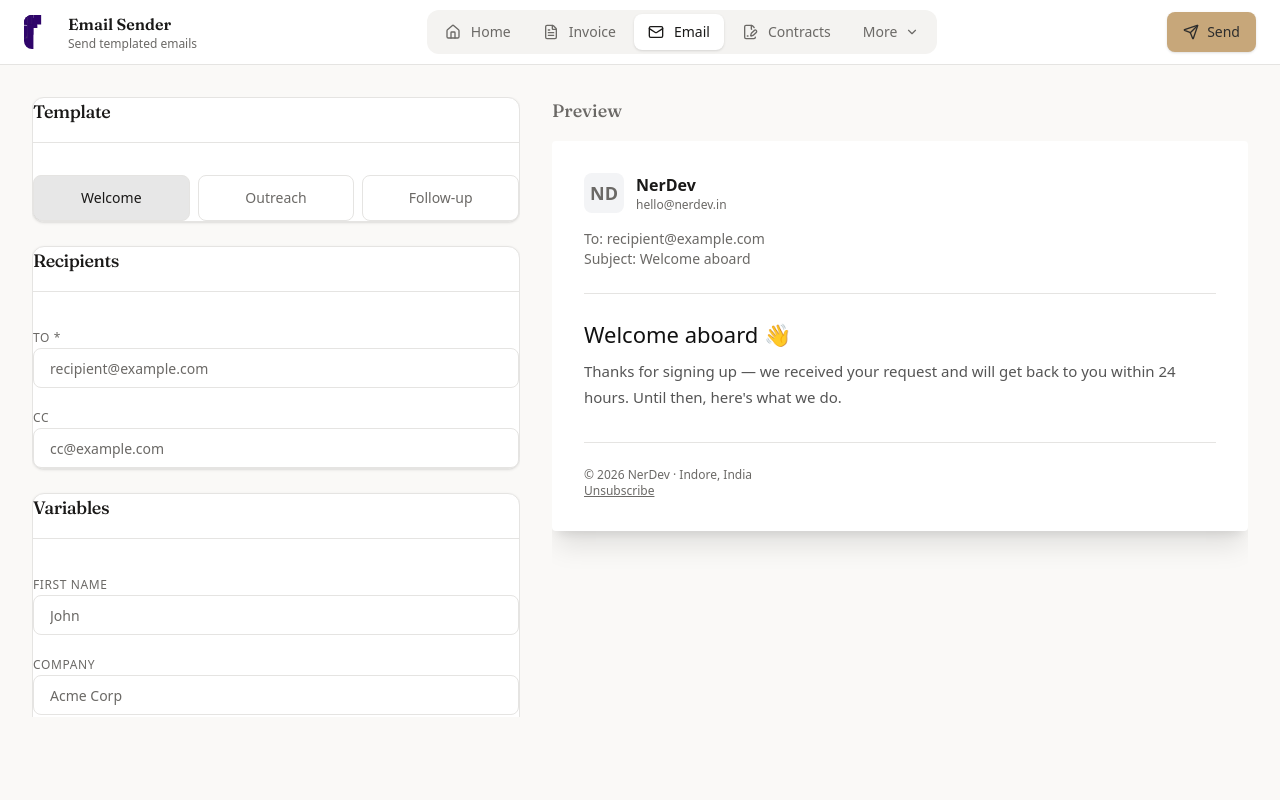
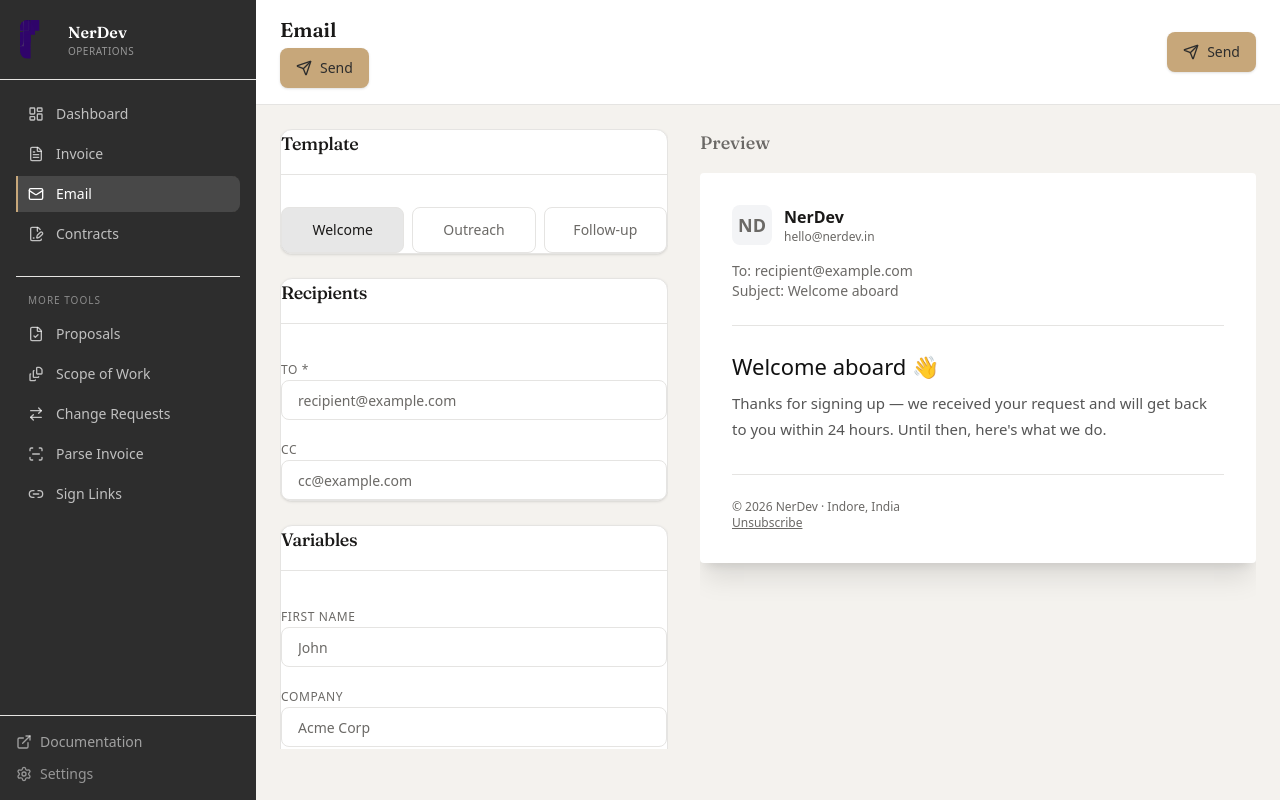
Before and after one commit to NalinDalal/operation-nerdev, a Next.js app: page /email in a window 1280 px wide. Built offline with nearby package versions, Linux system fonts and the light colour scheme; a web font is replaced by a local one.

Commit message:
logo added with email ui with sidebar

```diff
--- a/app/email/page.tsx
+++ b/app/email/page.tsx
@@ -7,7 +7,8 @@ import { Textarea } from "@/components/textarea";
 import { Label } from "@/components/label";
 import { Card, CardContent, CardHeader, CardTitle } from "@/components/card";
 import { FileText, Mail, ScanLine, Send, Loader2 } from "lucide-react";
-import { Nav } from "@/components/nav";
+import { SidebarLayout } from "@/components/sidebar";
+import { EmailActions } from "@/components/email-actions";
 
 const TEMPLATES = {
   welcome: {
@@ -138,26 +139,8 @@ export default function EmailPage() {
   };
 
   return (
-    <div className="min-h-screen bg-[var(--background)]">
-      <Nav
-        title="Email Sender"
-        subtitle="Send templated emails"
-        active="email"
-        action={
-          <Button
-            onClick={handleSend}
-            disabled={sending}
-            variant="primary"
-            className="gap-2"
-          >
-            {sending ? <Loader2 className="w-4 h-4 animate-spin" /> : <Send className="w-4 h-4" />}
-            {sending ? 'Sending...' : 'Send'}
-          </Button>
-        }
-      />
-
-      <div className="max-w-[1600px] mx-auto px-4 lg:px-8 py-8">
-        <div className="grid grid-cols-1 xl:grid-cols-12 gap-8">
+    <SidebarLayout title="Email" action={<EmailActions onSend={handleSend} sending={sending} />}>
+      <div className="grid grid-cols-1 xl:grid-cols-12 gap-8">
           <div className="xl:col-span-5 space-y-6 overflow-y-auto" style={{ maxHeight: 'calc(100vh - 180px)' }}>
             <Card className="border-[var(--border)] shadow-sm">
               <CardHeader className="pb-4">
@@ -307,7 +290,6 @@ export default function EmailPage() {
             </div>
           </div>
         </div>
-      </div>
-    </div>
+    </SidebarLayout>
   );
 }
--- a/app/invoice/page.tsx
+++ b/app/invoice/page.tsx
@@ -9,6 +9,7 @@ import { Card, CardContent, CardHeader, CardTitle } from "@/components/card";
 import { Plus, Trash2, Printer, FileText, ScanLine, ArrowRight, Download, Save, Send, Mail } from "lucide-react";
 import { InvoiceFormData, LineItem } from "@/utils/types";
 import { SidebarLayout } from "@/components/sidebar";
+import { Logo } from "@/components/logo";
 
 const CURRENCIES = [
     { code: "INR", symbol: "₹", name: "Indian Rupee" },
@@ -1023,43 +1024,8 @@ export default function InvoicePage() {
                                 </div>
                             </div>
                         </div>
-                    </div>
+</div>
                 </div>
         </SidebarLayout>
-
-            <style jsx global>{`
-        @media print {
-          @page {
-            size: A4;
-            margin: 10mm;
-          }
-          body * {
-            visibility: hidden;
-          }
-          .print\\:hidden {
-            display: none !important;
-          }
-          .print-container {
-            visibility: visible;
-            position: absolute;
-            left: 0;
-            top: 0;
-            width: 100%;
-            max-width: 210mm;
-            min-height: 297mm;
-            box-shadow: none !important;
-            margin: 0;
-            padding: 15mm !important;
-            background: white;
-          }
-          .print-container, .print-container * {
-            visibility: visible;
-          }
-          .print-container * {
-            font-size: 11pt !important;
-            line-height: 1.3 !important;
-          }
-        }
-      `}</style>
     );
 }
--- a/app/parse/page.tsx
+++ b/app/parse/page.tsx
@@ -7,7 +7,7 @@ import { Label } from "@/components/label";
 import { Card, CardContent, CardHeader, CardTitle, CardFooter } from "@/components/card";
 import { Loader2, Upload, ArrowRight, FileText, AlertCircle } from "lucide-react";
 import { InvoiceData, InvoiceFormData } from "@/utils/types";
-import { Nav } from "@/components/nav";
+import { SidebarLayout } from "@/components/sidebar";
 
 function generateId(): string {
   return Math.random().toString(36).substring(2, 9);
@@ -287,10 +287,7 @@ export default function ParsePage() {
   };
 
   return (
-    <div className="min-h-screen bg-[var(--background)]">
-      <Nav title="Invoice Parser" subtitle="Extract data from invoices" active="parse" />
-
-      <div className="max-w-4xl mx-auto px-4 lg:px-8 py-8">
+        <SidebarLayout title="Parse Invoice">
         <Card className="border-[var(--border)] shadow-sm mb-6">
           <CardHeader className="pb-4">
             <CardTitle
--- /dev/null
+++ b/components/email-actions.tsx
@@ -0,0 +1,17 @@
+"use client";
+import { Button } from "@/components/button";
+import { Send, Loader2 } from "lucide-react";
+
+interface EmailActionsProps {
+  onSend: () => void;
+  sending: boolean;
+}
+
+export function EmailActions({ onSend, sending }: EmailActionsProps) {
+  return (
+    <Button onClick={onSend} disabled={sending} variant="primary" className="gap-2">
+      {sending ? <Loader2 className="w-4 h-4 animate-spin" /> : <Send className="w-4 h-4" />}
+      {sending ? 'Sending...' : 'Send'}
+    </Button>
+  );
+}
```
